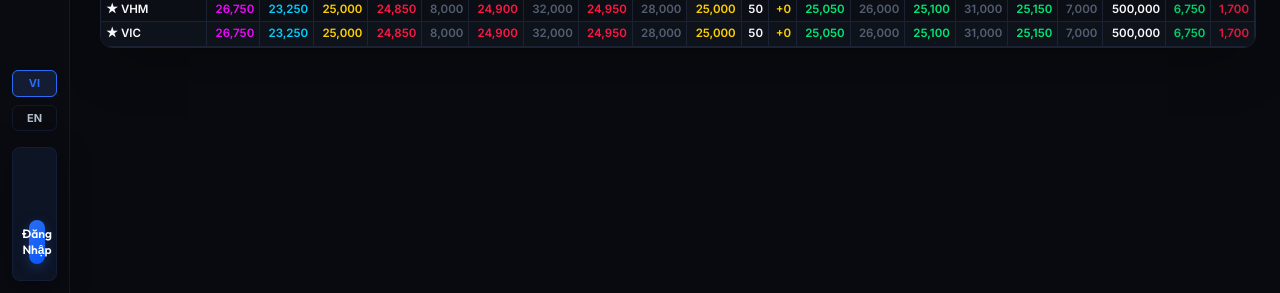
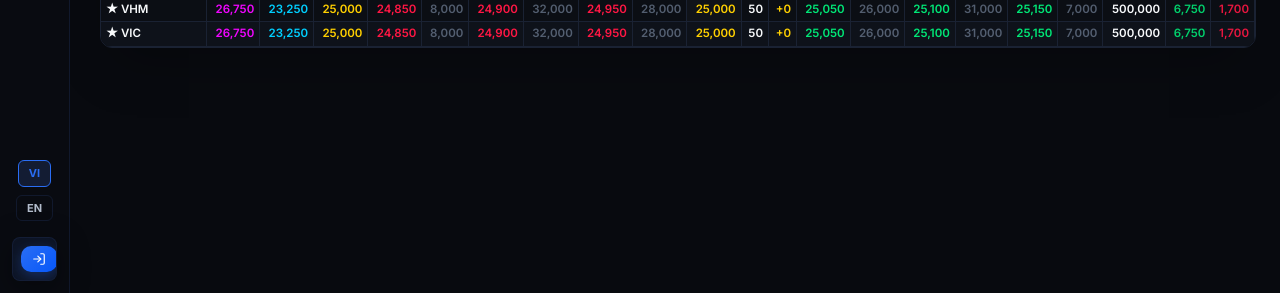
Before and after one commit to TuanStark/Stock-Intelligence-Saas, a Next.js app in the folder apps/web/: page / in a window 1280 px wide. Shown: the part 507-800 px from the top of the page. Built offline with nearby package versions, Linux system fonts and the light colour scheme; no server answers.

Commit message:
chore: update dependencies and refactor sidebar component

```diff
--- a/apps/web/src/components/Sidebar.tsx
+++ b/apps/web/src/components/Sidebar.tsx
@@ -10,6 +10,7 @@
   Bell,
   Building2,
   LogOut,
+  LogIn,
   X,
   Menu
 } from 'lucide-react';
@@ -181,7 +182,7 @@
 
         {/* Dynamic Locale Selector */}
         <div
-          className={`flex gap-2 mb-4 justify-center shrink-0 ${
+          className={`flex gap-2 mb-4 justify-center items-center shrink-0 ${
             isSidebarCollapsed ? 'flex-col group-hover:flex-row' : 'flex-row'
           }`}
         >
@@ -218,7 +219,9 @@
         </div>
 
         {/* User profile footer */}
-        <div className="glass-panel p-4 rounded-lg border border-board-border text-xs shrink-0 overflow-hidden transition-all duration-200">
+        <div className={`glass-panel rounded-lg border border-board-border text-xs shrink-0 overflow-hidden transition-all duration-200 ${
+          isSidebarCollapsed ? 'p-2 group-hover:p-4' : 'p-4'
+        }`}>
           {user ? (
             <div className="flex flex-col gap-2">
               {/* Collapsed Mode - Avatar + Hover Expand */}
@@ -265,22 +268,30 @@
             </div>
           ) : (
             /* Guest Mode */
-            <div className="flex flex-col gap-2 text-center">
+            <div className="flex flex-col gap-2 text-center items-center justify-center">
               <span
-                className={`text-text-secondary font-semibold transition-opacity ${
-                  isSidebarCollapsed ? 'opacity-0 group-hover:opacity-100' : 'opacity-100'
+                className={`text-text-secondary font-semibold transition-opacity text-xs truncate w-full ${
+                  isSidebarCollapsed ? 'opacity-0 group-hover:opacity-100 hidden group-hover:block' : 'opacity-100 block'
                 }`}
               >
                 {t('sidebar.guestUser')}
               </span>
 
-              <Link href="/login" className="no-underline">
+              <Link href="/login" className="no-underline w-full">
                 <button
-                  className={`btn-primary py-1.5 text-xs w-full justify-center transition-all ${
-                    isSidebarCollapsed ? 'px-2 group-hover:px-4' : 'px-4'
-                  }`}
+                  className="btn-primary py-1.5 text-xs w-full flex items-center justify-center gap-2 transition-all"
+                  title={t('common.login')}
                 >
-                  {t('common.login')}
+                  <LogIn size={14} className="shrink-0" />
+                  <span
+                    className={
+                      isSidebarCollapsed
+                        ? 'opacity-0 group-hover:opacity-100 hidden group-hover:inline truncate'
+                        : 'opacity-100 inline'
+                    }
+                  >
+                    {t('common.login')}
+                  </span>
                 </button>
               </Link>
             </div>
```
